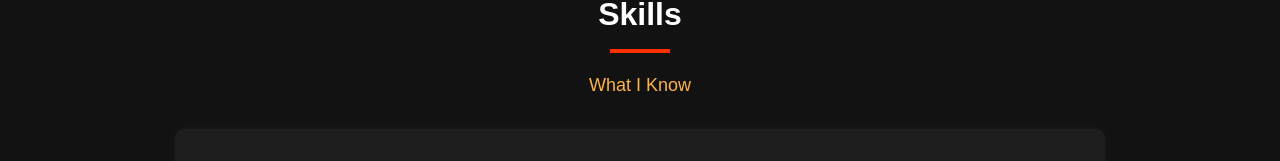
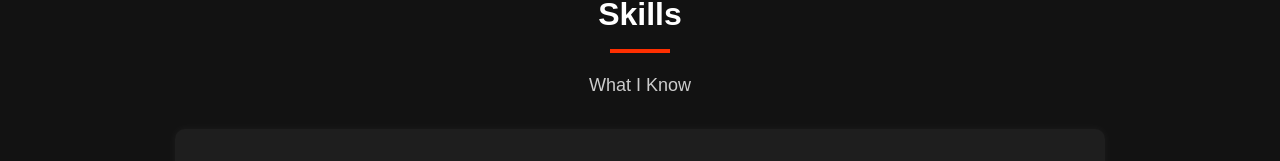
Before and after one commit to KoushikMehta31/Personal_Portfolio, a React (Vite) app: page /skills in a window 1280 px wide. Shown: the part 142-303 px from the top of the page. Built offline with nearby package versions, Linux system fonts and the light colour scheme.

Commit message:
Update Skills.css

```diff
--- a/src/Components/Skiils/Skills.css
+++ b/src/Components/Skiils/Skills.css
@@ -24,7 +24,7 @@
 
 .skills-subtitle {
   font-size: 18px;
-  color: #ffb347;
+  color: #ccc;
   text-align: center;
   margin-bottom: 30px;
 }
```
